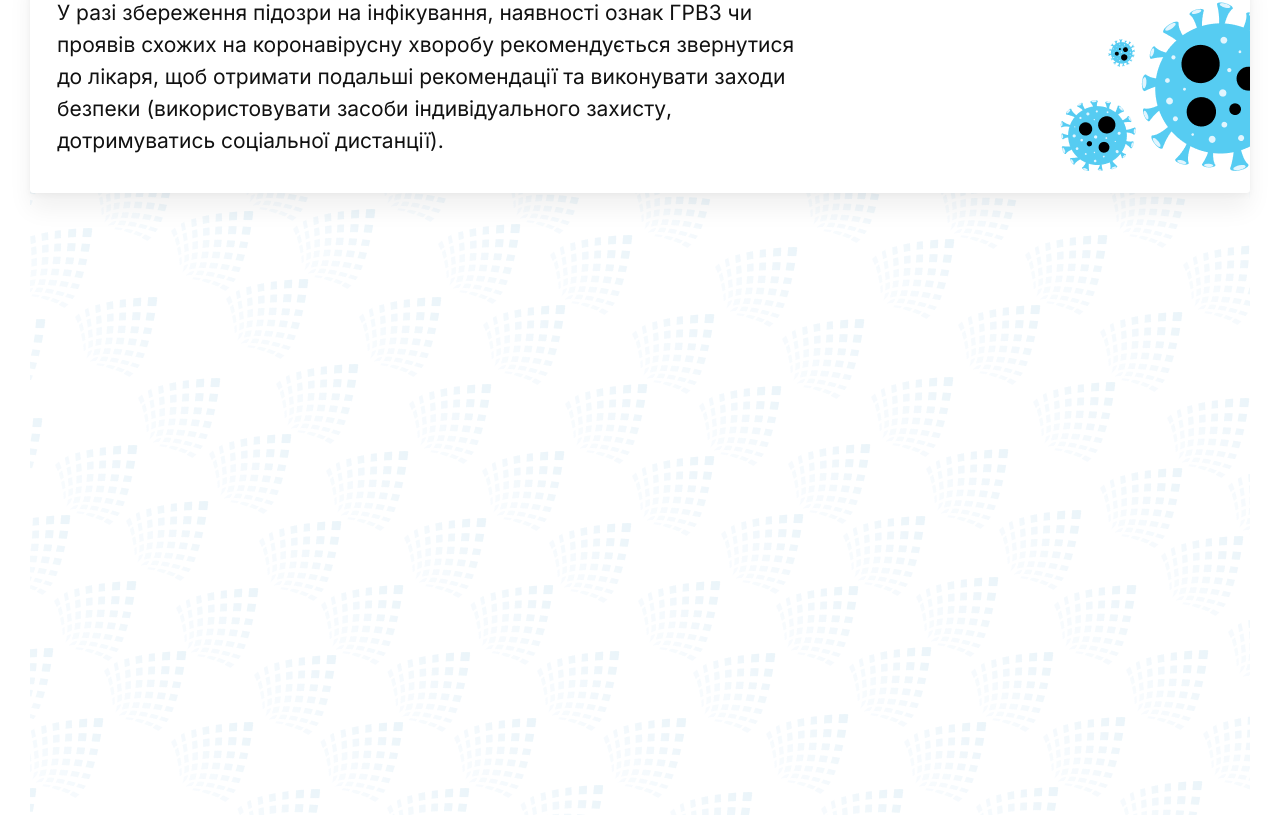
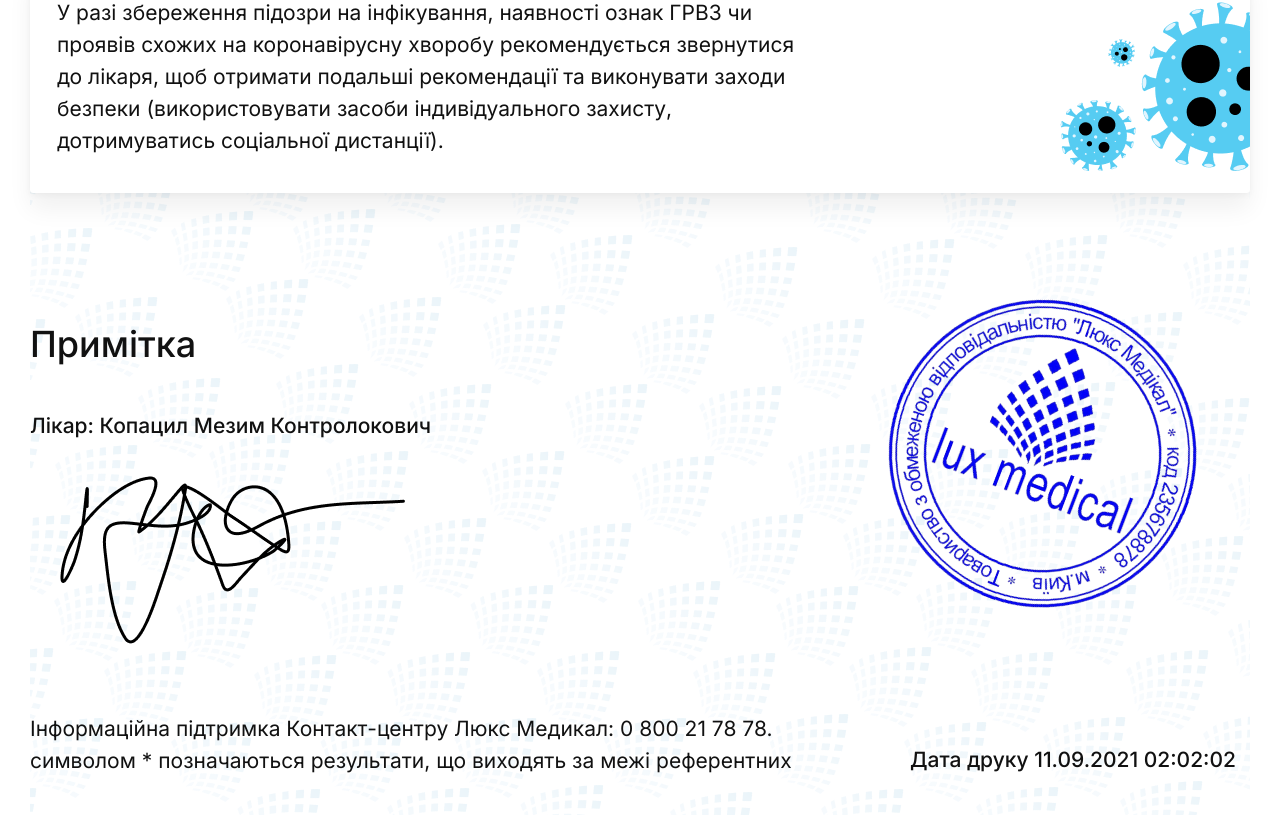
Before and after one commit to NazarShpak/lux-medical, a Vue app: page / in a window 1280 px wide. Shown: the part 1370-2185 px from the top of the page. Built offline with nearby package versions, Linux system fonts and the light colour scheme.

Commit message:
add RemarkPart

```diff
--- a/src/components/main/MainPart.vue
+++ b/src/components/main/MainPart.vue
@@ -12,6 +12,11 @@
             class="main-part__conclusion-part"
         />
 
+        <remark-part
+            class="main-part__remark-part"
+            :result="result"
+        />
+
       </div>
     </div>
   </div>
@@ -20,6 +25,7 @@
 <script>
 import ResultsPart from "./results/ResultsPart";
 import ConclusionPart from "./conclusion/ConclusionPart";
+import RemarkPart from "./remark/RemarkPart";
 
 export default {
   name: "MainPart",
@@ -36,13 +42,16 @@
         address: ' вул. Підвисоцького, 6а',
         nameOfStudy: 'Коронавірус (SARS - Cov-2), COVID-19, PHK RT-ПЛР-якісний, FTD (терміновий)',
         resultOfStudy: 'Не виявлено',
-        comment: 'Методика RT-ПЛР акредитована відповідно до стандарту ДСТУ ISO 15189'
+        comment: 'Методика RT-ПЛР акредитована відповідно до стандарту ДСТУ ISO 15189',
+        doctor: 'Копацил Мезим Контролокович',
+        dateOfPrinting: '11.09.2021 02:02:02'
       }
     }
   },
   components: {
     ConclusionPart,
-    ResultsPart
+    ResultsPart,
+    RemarkPart
   }
 }
 </script>
--- /dev/null
+++ b/src/components/main/remark/RemarkPart.vue
@@ -0,0 +1,94 @@
+<template>
+  <div class="remark-part">
+
+    <h2 class="remark-part__title">
+      Примітка
+    </h2>
+
+    <p class="remark-part__info">
+      Лікар: {{ result.doctor }}
+    </p>
+
+    <img
+        alt
+        class="remark-part__img"
+        src="../../../assets/images/signature.png"
+    >
+
+    <!-- Info block -->
+    <div class="remark-part__block">
+
+      <p class="remark-part__info-first">
+        Інформаційна підтримка Контакт-центру Люкс Медикал: 0 800 21 78 78.
+        символом * позначаються результати, що виходять за межі референтних
+      </p>
+
+      <p class="remark-part__info-second">
+        Дата друку {{ result.dateOfPrinting }}
+      </p>
+
+    </div>
+  </div>
+</template>
+
+<script>
+export default {
+  name: "RemarkPart",
+  props: {
+    result: {
+      type: Object
+    }
+  }
+}
+</script>
+
+<style lang="scss" scoped>
+.remark-part {
+  height: 548px;
+  background-image: url("../../../assets/images/remark-part-bg.png");
+  background-size: inherit;
+  background-repeat: no-repeat;
+  background-position: 783px 31px;
+  padding-top: 129px;
+
+  &__title {
+    font-weight: 500;
+    font-size: 36px;
+    line-height: 44px;
+    margin-bottom: 47px;
+  }
+
+  &__info {
+    font-weight: 500;
+    font-size: 21px;
+    line-height: 25px;
+    margin-bottom: 38px;
+  }
+
+  &__img {
+    margin-left: 30px;
+    margin-bottom: 69px;
+  }
+
+  &__block {
+    display: flex;
+    flex-direction: row;
+    justify-content: space-between;
+    align-items: self-end;
+  }
+
+  &__info-first {
+    width: 762px;
+    font-size: 21px;
+    line-height: 32px;
+  }
+
+  &__info-second {
+    font-weight: 500;
+    font-size: 21px;
+    line-height: 25px;
+    padding-bottom: 5px;
+    padding-right: 14px;
+  }
+}
+</style>
```
Also changed, not shown: src/assets/images/remark-part-bg.png (added), src/assets/images/signature.png (added).
